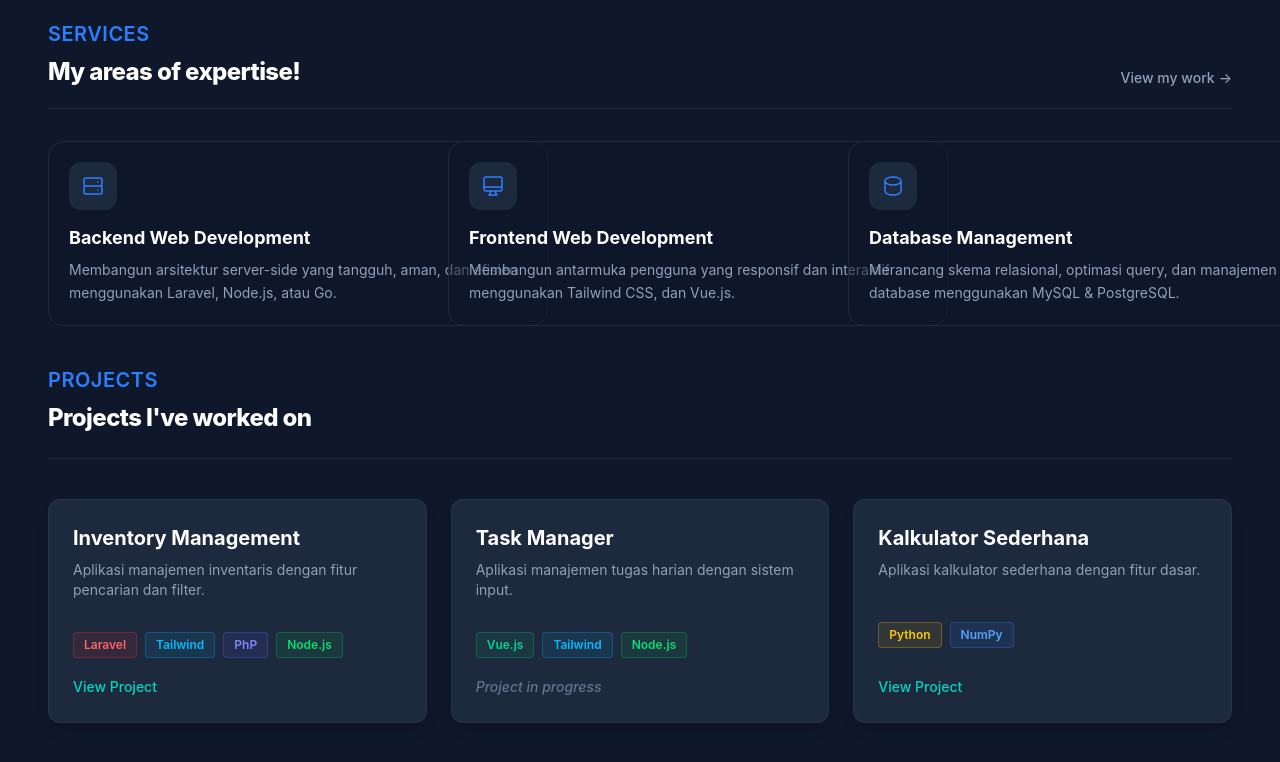
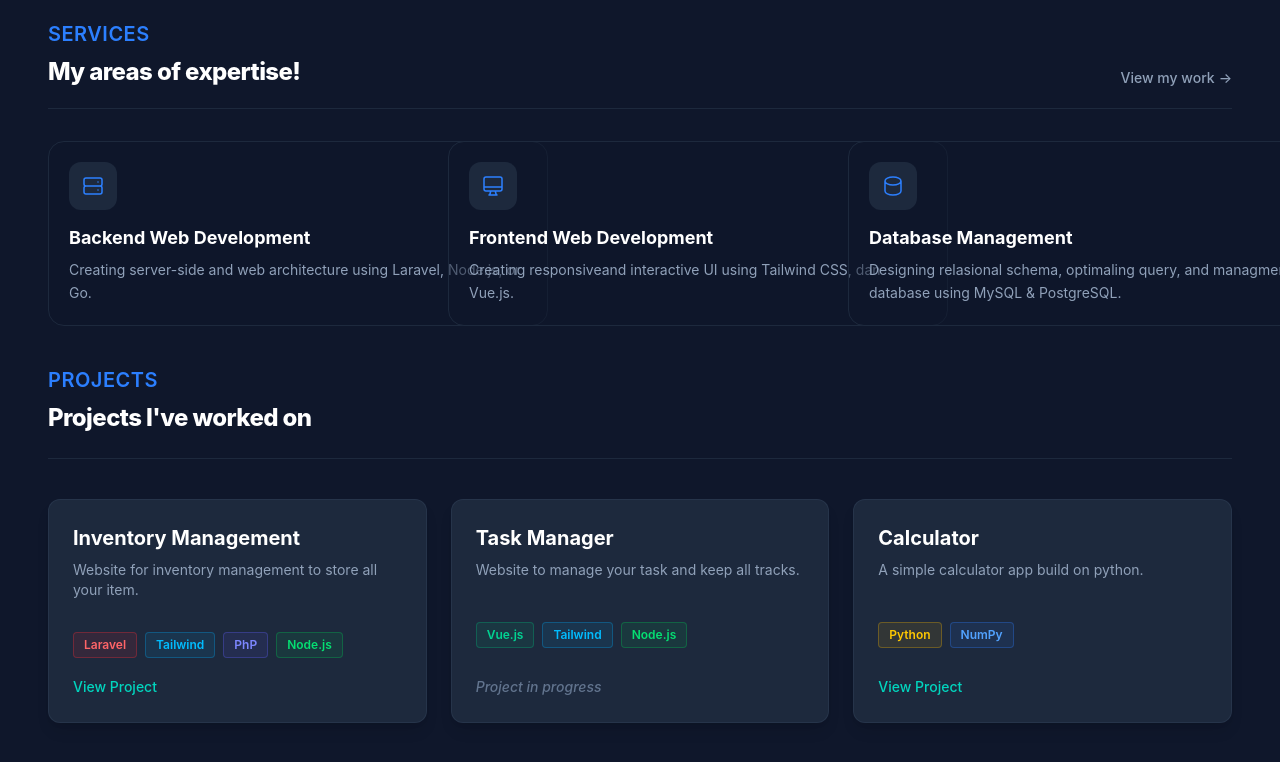
Before and after one commit to Ravelery/profile, a Vue app: page / in a window 1280 px wide. Shown: the part 2457-3219 px from the top of the page. Built offline with nearby package versions, Linux system fonts and the light colour scheme.

Commit message:
some rework

```diff
--- a/src/components/More.vue
+++ b/src/components/More.vue
@@ -49,9 +49,9 @@ const educations = ref([
                 <path stroke-linecap="round" stroke-linejoin="round" d="M9 12l2 2 4-4M7.835 4.697a3.42 3.42 0 001.946-.806 3.42 3.42 0 014.438 0 3.42 3.42 0 001.946.806 3.42 3.42 0 013.138 3.138 3.42 3.42 0 00.806 1.946 3.42 3.42 0 010 4.438 3.42 3.42 0 00-.806 1.946 3.42 3.42 0 01-3.138 3.138 3.42 3.42 0 00-1.946.806 3.42 3.42 0 01-4.438 0 3.42 3.42 0 00-1.946-.806 3.42 3.42 0 01-3.138-3.138 3.42 3.42 0 00-.806-1.946 3.42 3.42 0 010-4.438 3.42 3.42 0 00.806-1.946 3.42 3.42 0 013.138-3.138z" />
               </svg>
               <h4 class="text-xl font-bold text-white leading-tight">Sertifikat Lomba SemiFinal Cerdas Cermat IT</h4>
-              <p class="text-slate-400 text-sm mt-1 mb-2">Tingkat Nasional</p>
+              <p class="text-slate-400 text-sm mt-1 mb-2">National Level</p>
               <p class="text-slate-400 text-sm leading-relaxed">
-                Peserta semifinal Lomba Cerdas Cermat IT tingkat nasional dalam acara SITEFEST 4.0 oleh BEM Primakara University.
+                Participant of IT quiz competition on semifinal at national level in SITEFEST 4.0 event By Primakara University.
               </p>
             </div>
           </div>
--- a/src/components/Projects.vue
+++ b/src/components/Projects.vue
@@ -2,9 +2,21 @@
 import { ref } from 'vue'
 
 const projects = ref([
-  { id: 1, title: 'Inventory Management', desc: 'Aplikasi manajemen inventaris dengan fitur pencarian dan filter.', tech: ['Laravel', 'Tailwind', 'PhP', 'Node.js'], link: 'https://github.com/Ravelery/Nemira-Inventory.git'},
-  { id: 2, title: 'Task Manager', desc: 'Aplikasi manajemen tugas harian dengan sistem input.', tech: ['Vue.js', 'Tailwind', 'Node.js'], link: '#' },
-  { id: 3, title: 'Kalkulator Sederhana', desc: 'Aplikasi kalkulator sederhana dengan fitur dasar.', tech: ['Python', 'NumPy'], link: 'https://github.com/Ravelery/Calculator.git' }
+  { id: 1,
+    title: 'Inventory Management',
+    desc: 'Website for inventory management to store all your item.',
+    tech: ['Laravel', 'Tailwind', 'PhP', 'Node.js'],
+    link: 'https://github.com/Ravelery/Nemira-Inventory.git'},
+  { id: 2,
+    title: 'Task Manager',
+    desc: 'Website to manage your task and keep all tracks.',
+    tech: ['Vue.js', 'Tailwind', 'Node.js'],
+    link: '#' },
+  { id: 3,
+    title: 'Calculator',
+    desc: 'A simple calculator app build on python.',
+    tech: ['Python', 'NumPy'],
+    link: 'https://github.com/Ravelery/Calculator.git' }
 ])
 
 const getTechColor = (techName) => {
--- a/src/components/Service.vue
+++ b/src/components/Service.vue
@@ -5,20 +5,20 @@ const services = ref([
   {
     id: 1,
     title: 'Backend Web Development',
-    desc: 'Membangun arsitektur server-side yang tangguh, aman, dan efisien menggunakan Laravel, Node.js, atau Go.',
+    desc: 'Creating server-side and web architecture using Laravel, Node.js, or Go.',
     icon: 'M5 12h14M5 12a2 2 0 01-2-2V6a2 2 0 012-2h14a2 2 0 012 2v4a2 2 0 01-2 2M5 12a2 2 0 00-2 2v4a2 2 0 002 2h14a2 2 0 002-2v-4a2 2 0 00-2-2m-2-4h.01M17 16h.01'
   },
   {
     id: 2,
     title: 'Frontend Web Development',
-    desc: 'Membangun antarmuka pengguna yang responsif dan interaktif menggunakan Tailwind CSS, dan Vue.js.',
+    desc: 'Creating responsiveand interactive UI using Tailwind CSS, dan Vue.js.',
     icon: 'M9.75 17L9 20l-1 1h8l-1-1-.75-3M3 13h18M5 17h14a2 2 0 002-2V5a2 2 0 00-2-2H5a2 2 0 00-2 2v10a2 2 0 002 2z'
   },
   {
     id: 3,
     title: 'Database Management',
-    desc: 'Merancang skema relasional, optimasi query, dan manajemen database menggunakan MySQL & PostgreSQL.',
-    icon: 'M4 7v10c0 2.21 3.582 4 8 4s8-1.79 8-4V7M4 7c0 2.21 3.582 4 8 4s8-1.79 8-4M4 7c0-2.21 3.582-4 8-4s8 1.79 8 4' // Icon Database
+    desc: 'Designing relasional schema, optimaling query, and managment database using MySQL & PostgreSQL.',
+    icon: 'M4 7v10c0 2.21 3.582 4 8 4s8-1.79 8-4V7M4 7c0 2.21 3.582 4 8 4s8-1.79 8-4M4 7c0-2.21 3.582-4 8-4s8 1.79 8 4'
   }
 ])
 </script>
@@ -40,6 +40,7 @@ const services = ref([
       </div>
       <div class="w-full h-px bg-slate-800 mt-5"></div>
     </div>
+
     <div class="grid grid-cols-1 md:grid-cols-3 gap-4">
       <div
         v-for="service in services"
```
